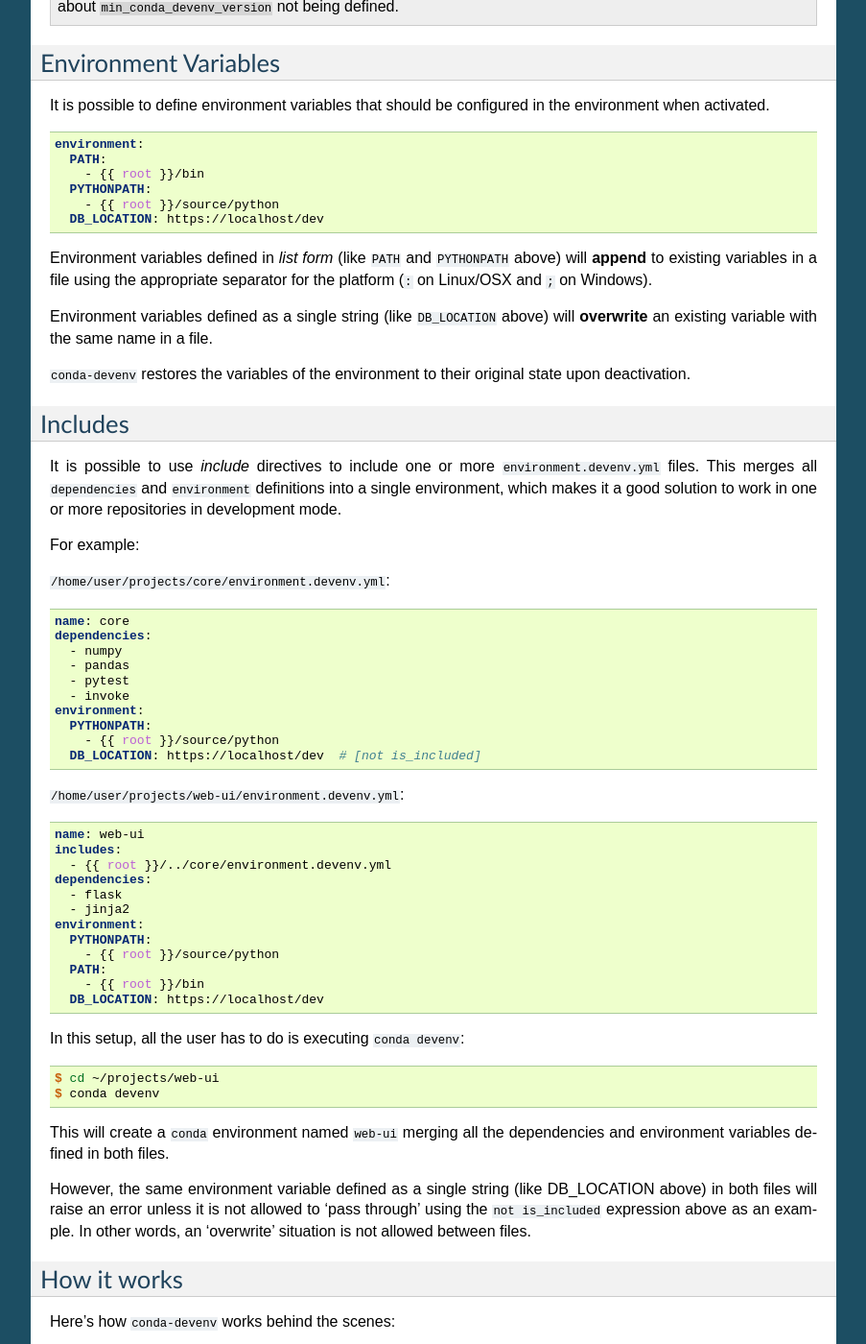
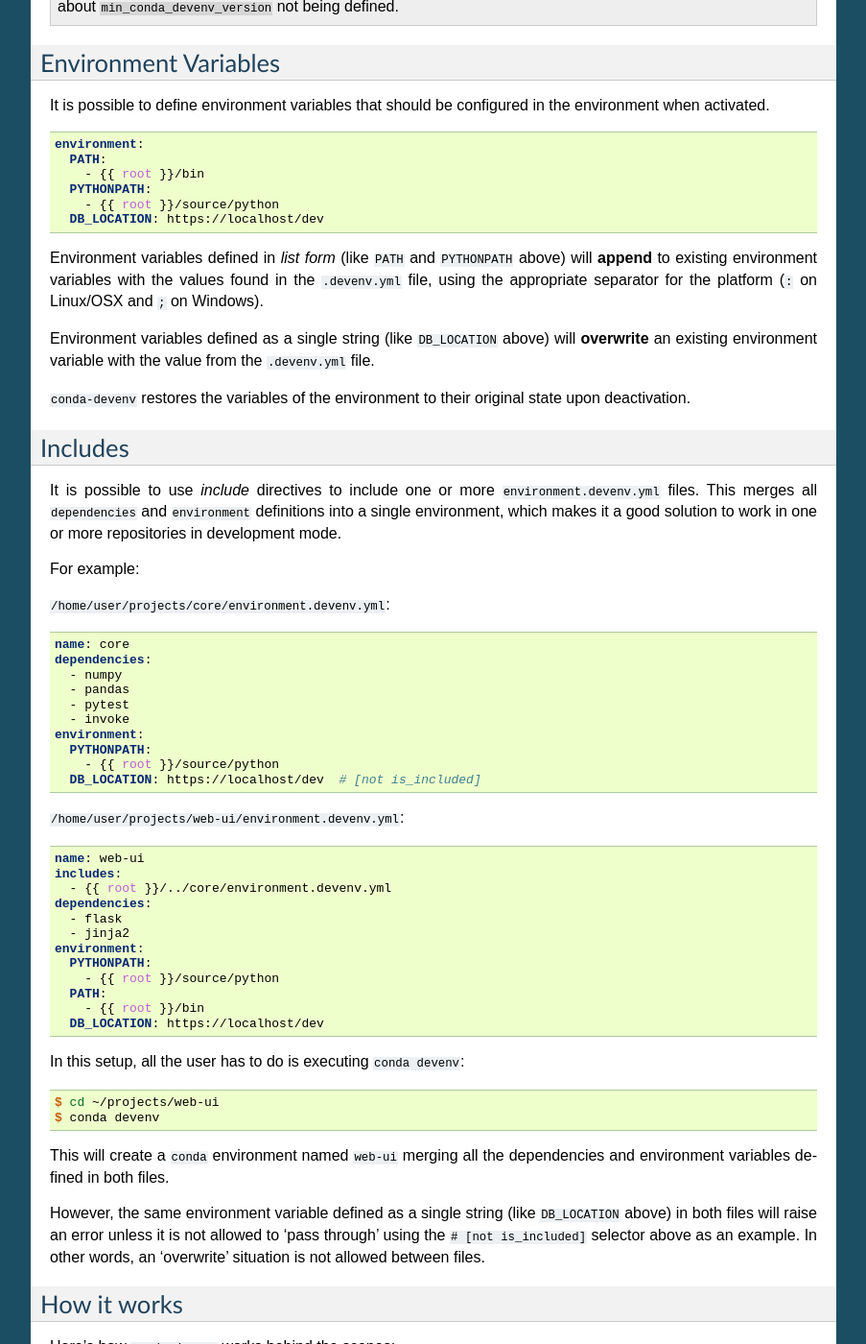
Before and after one commit to ESSS/conda-devenv, a Sphinx documentation site: the page built from docs/usage.rst, in a window 1280 px wide and 1400 px high, scrolled down 1924 px. Shown: the whole window at 96% size, without its empty margins (198-1101 px from the left). Built offline with Sphinx 7.4.7, drawn with Linux system fonts in a browser that asks for light colours; the version number could not be read and is left out.

Commit message:
Apply suggestions from code review
Co-authored-by: Martin Prüsse <prusse.martin@gmail.com>

```diff
--- a/docs/usage.rst
+++ b/docs/usage.rst
@@ -147,10 +147,10 @@ It is possible to define environment variables that should be configured in the
       DB_LOCATION: https://localhost/dev
 
 Environment variables defined in *list form* (like ``PATH`` and ``PYTHONPATH`` above) will **append** to existing
-variables in a file using the appropriate separator for the platform (``:`` on Linux/OSX and ``;`` on Windows).
+environment variables with the values found in the ``.devenv.yml`` file, using the appropriate separator for the platform (``:`` on Linux/OSX and ``;`` on Windows).
 
 Environment variables defined as a single string (like ``DB_LOCATION`` above) will **overwrite** an existing
-variable with the same name in a file.
+environment variable with the value from the ``.devenv.yml`` file.
 
 ``conda-devenv`` restores the variables of the environment to their original state upon deactivation.
 
@@ -206,8 +206,8 @@ In this setup, all the user has to do is executing ``conda devenv``:
 This will create a ``conda`` environment named ``web-ui`` merging all the dependencies and environment variables
 defined in both files.
 
-However, the same environment variable defined as a single string (like DB_LOCATION above) in both files will raise an error
-unless it is not allowed to 'pass through' using the ``not is_included`` expression above as an example.
+However, the same environment variable defined as a single string (like ``DB_LOCATION`` above) in both files will raise an error
+unless it is not allowed to 'pass through' using the ``# [not is_included]`` selector above as an example.
 In other words, an 'overwrite' situation is not allowed between files.
 
 How it works
```
